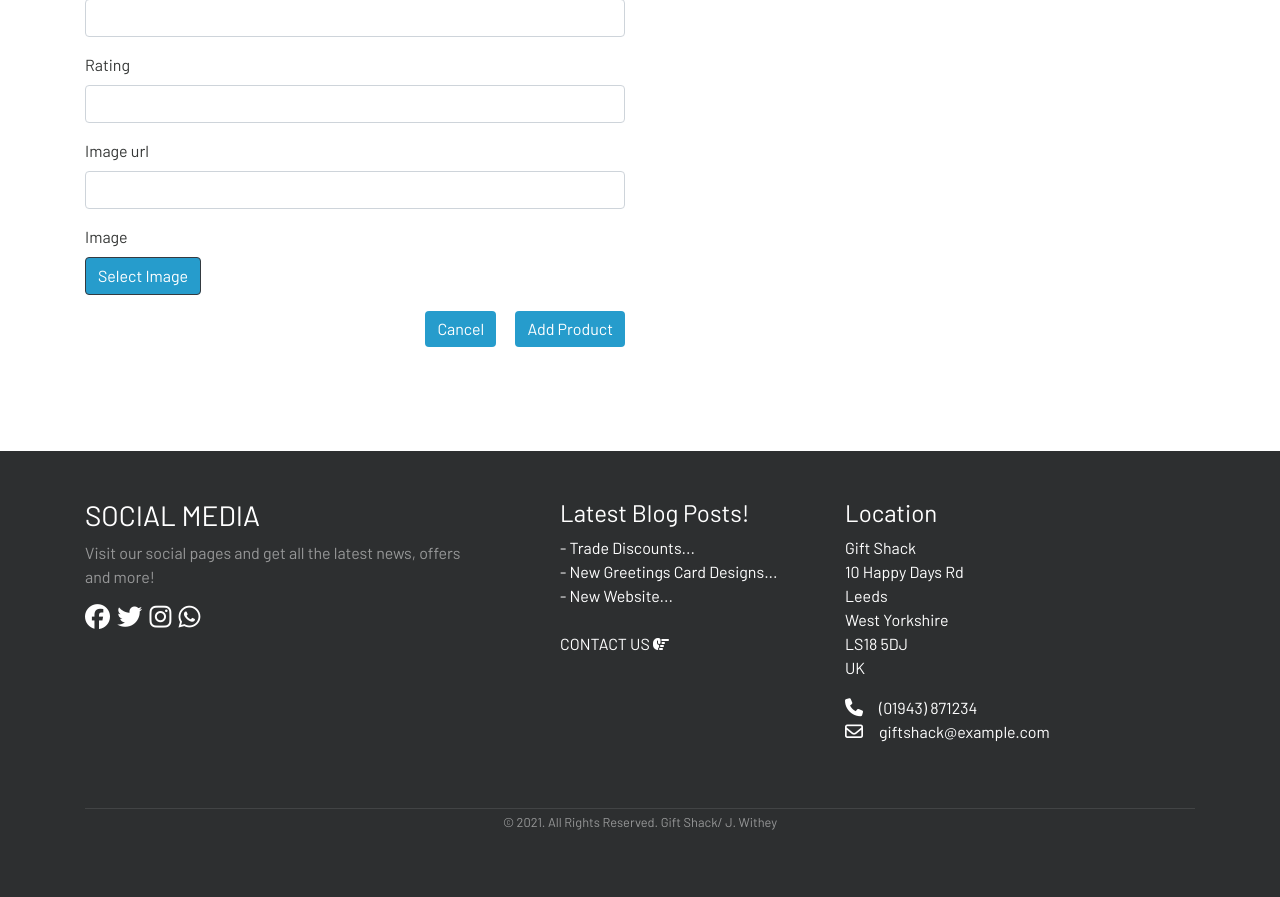
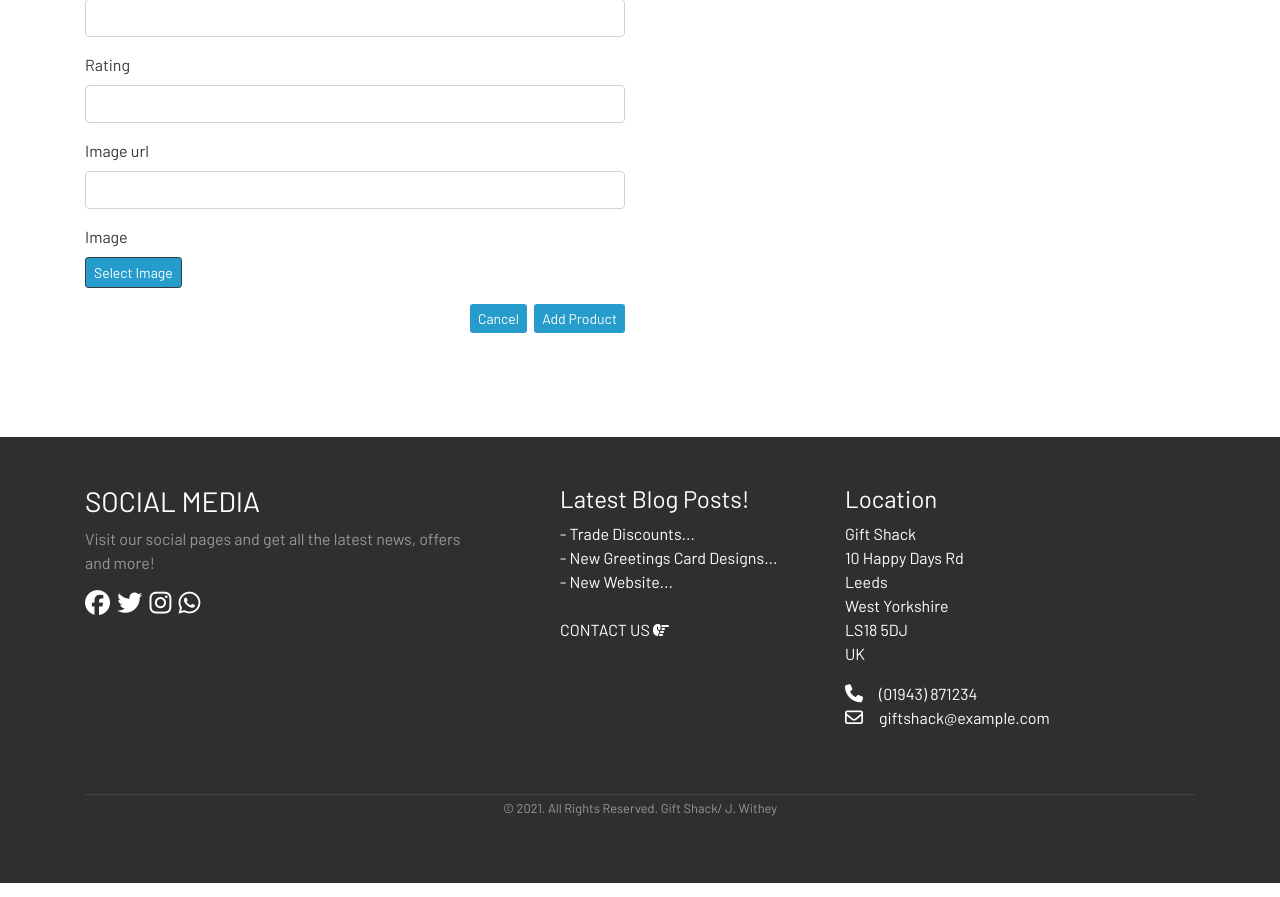
Before and after one commit to JohnW876/gift-shack, a Django app: page /products/add/ in a window 1280 px wide. Shown: the part 1130-2027 px from the top of the page. Run offline with Django 3.2, Linux system fonts and the light colour scheme; the visitor is signed in with stand-in values (Sample User, id 1); data comes from the database, SQL or seed files in the repository; parts of the project's set-up code (start-up, migrations or seed data) failed here and were passed over; some libraries are stand-ins or nearby versions.

Commit message:
Style buttons in product management forms

```diff
--- a/blog/templates/blog/posts.html
+++ b/blog/templates/blog/posts.html
@@ -23,7 +23,6 @@
         <!-- Blog Entries Column -->
         <div class="col-12 mt-3 left">
             {% for post in post_list %}
-
             <div class="card mb-4">
                 {% if post.image %}
                 <img class="img-responsive" src="{{ post.image.url }}" style="width:25%" alt="{{ post.title }}">
--- a/products/templates/products/add_product.html
+++ b/products/templates/products/add_product.html
@@ -26,8 +26,8 @@
                     {% csrf_token %}
                     {{ form | crispy }}
                     <div class="text-right">
-                        <a class="btn btn-dark border-0" href="{% url 'products' %}">Cancel</a>
-                        <button class="btn btn-dark border-0 ml-3" type="submit">Add Product</button>
+                        <a class="btn btn-dark btn-sm border-0" href="{% url 'products' %}">Cancel</a>
+                        <button class="btn btn-dark btn-sm border-0 ml-1" type="submit">Add Product</button>
                     </div>
                 </form>
             </div>
--- a/products/templates/products/custom_widget_templates/custom_clearable_file_input.html
+++ b/products/templates/products/custom_widget_templates/custom_clearable_file_input.html
@@ -11,7 +11,7 @@
     {% endif %}<br>
     {{ widget.input_text }}
 {% endif %}
-<span class="btn btn-dark btn-file">
+<span class="btn btn-dark btn-sm btn-file">
     Select Image <input id="new-image" type="{{ widget.type }}" name="{{ widget.name }}"{% include "django/forms/widgets/attrs.html" %}>
 </span>
 <strong><p class="text-danger" id="filename"></p></strong>
--- a/products/templates/products/edit_product.html
+++ b/products/templates/products/edit_product.html
@@ -26,8 +26,8 @@
                     {% csrf_token %}
                     {{ form | crispy }}
                     <div class="text-right">
-                        <a class="btn btn-dark border-0" href="{% url 'products' %}">Cancel</a>
-                        <button class="btn btn-dark border-0 ml-3" type="submit">Update Product</button>
+                        <a class="btn btn-dark btn-sm border-0" href="{% url 'products' %}">Cancel</a>
+                        <button class="btn btn-dark btn-sm border-0 ml-1" type="submit">Update Product</button>
                     </div>
                 </form>
             </div>
--- a/static/css/base.css
+++ b/static/css/base.css
@@ -112,7 +112,6 @@ hr.btm-rule {
     font-size: 20px;
 }
 
-
 .nav-link:hover {
     color: black!important;
 }
@@ -211,7 +210,7 @@ hr.btm-rule {
   text-decoration: none;
   border: none;
   border-radius: 5px;
-  font-size: 22px;
+  font-size: 18px;
   margin: 0 4px;
 }
 
@@ -257,7 +256,6 @@ hr.btm-rule {
     }
 
 }
-
 
 
 /* Animated homepage carousel code from http://anicollection.github.io/#/flippers/flipInX */
```
